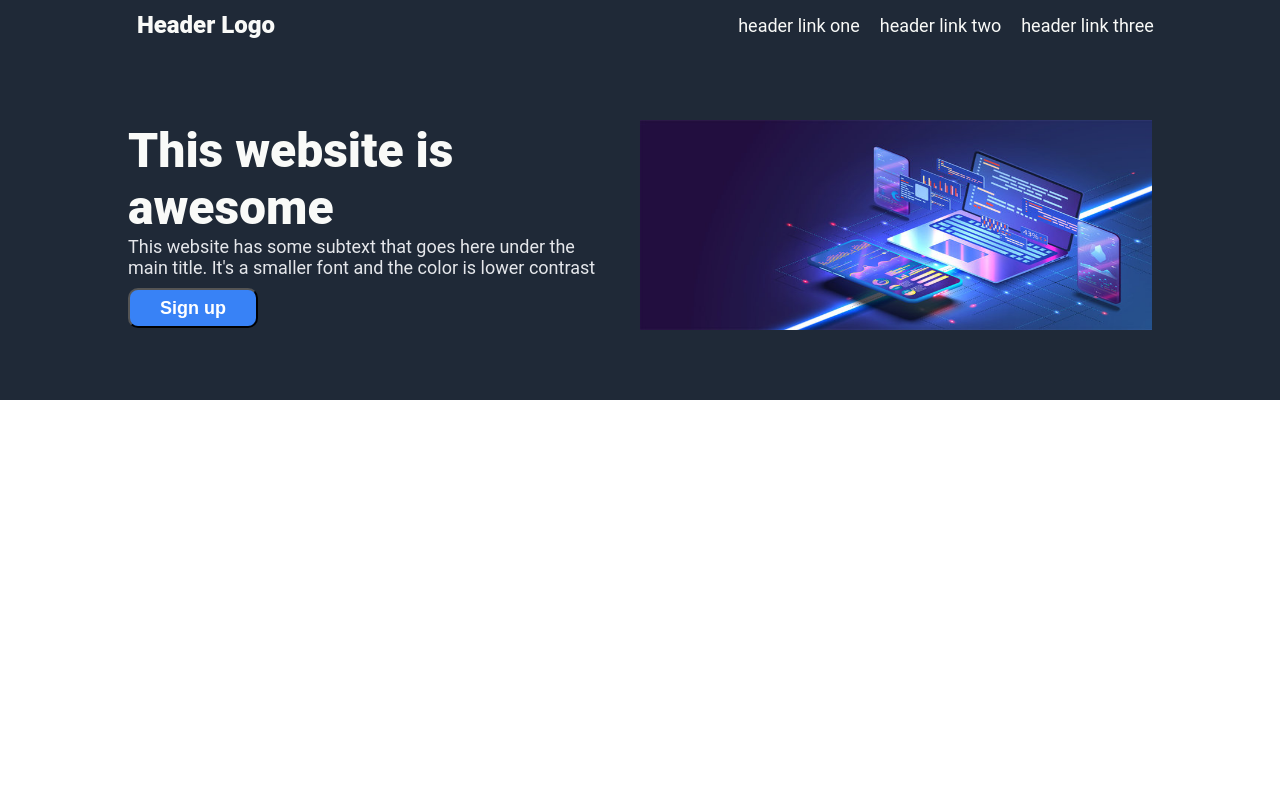
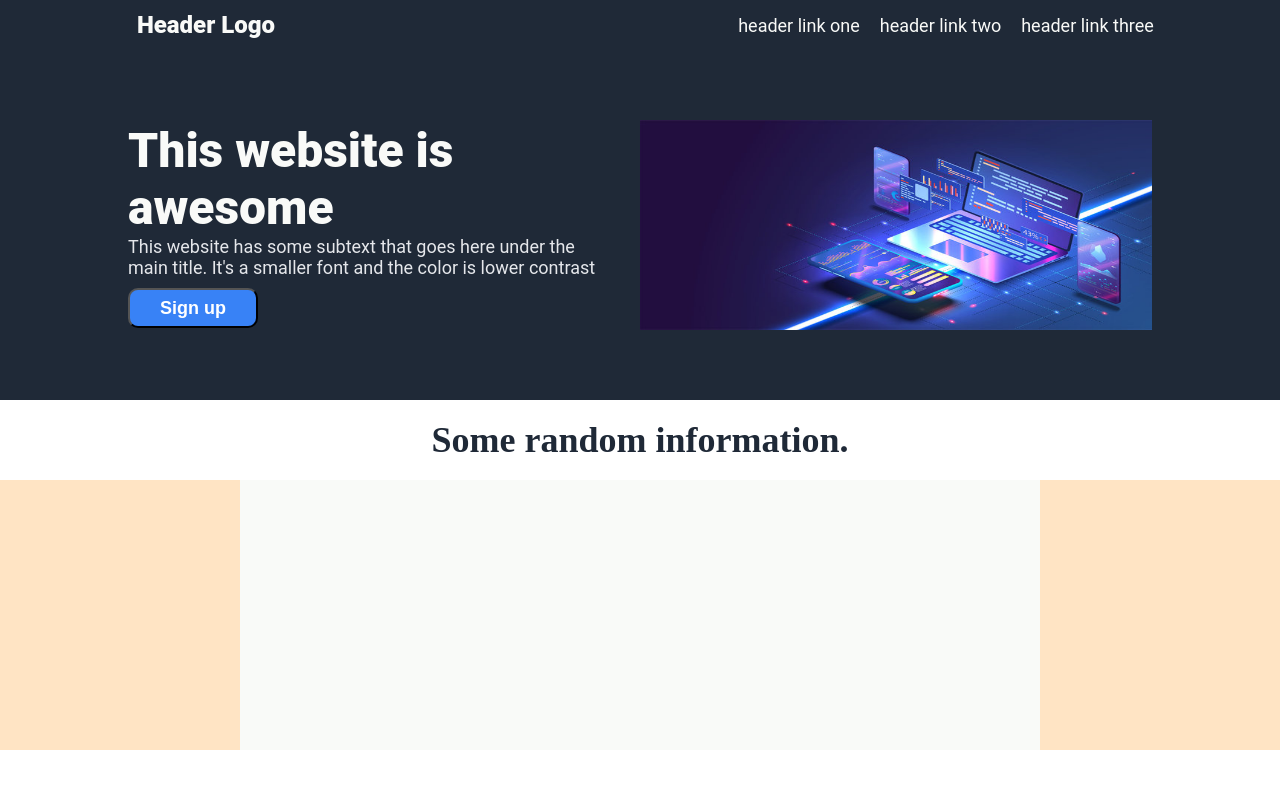
Before and after one commit to DauntlessGoddess/landing-page, a plain HTML site: page index.html in a window 1280 px wide. Drawn offline with Linux system fonts and the light colour scheme.

Commit message:
added some divs

```diff
--- a/index.html
+++ b/index.html
@@ -37,7 +37,17 @@
       </div>
     </div>
   </div>
-  <div class="flex-container" id="mid-info"></div>
+  <div class="flex-container" id="mid-info">
+    <div class="flex-container" id="info-header">
+      <p style="font-size: 36px; font-weight: 900; color: #1f2937;">Some random information.</p>
+    </div>
+    <div class="flex-container" id="main-info">
+      <div class="info-box"></div>
+      <div class="info-box"></div>
+      <div class="info-box"></div>
+      <div class="info-box"></div>
+    </div>
+  </div>
 </body>
 
 </html>
--- a/styles.css
+++ b/styles.css
@@ -13,6 +13,7 @@
 
 body {
   margin: 0%;
+  flex-direction: column;
 }
 
 #top-header {
@@ -73,3 +74,32 @@ body {
   color: #f9faf8;
   font-family: Roboto, sans-serif;
 }
+
+#mid-info {
+  /* background-color: aquamarine; */
+  height: 350px;
+  width: 100%;
+  flex-direction: column;
+}
+
+#info-header {
+  /* background-color: antiquewhite; */
+  height: 80px;
+  width: 100%;
+}
+
+#main-info {
+  background-color: bisque;
+  height: 270px;
+  width: 100%;
+}
+
+.info-box {
+  display: flex;
+  align-items: center;
+  justify-content: center;
+  flex-direction: column;
+  background-color: #f9faf8;
+  height: 100%;
+  width: 200px;
+}
```
